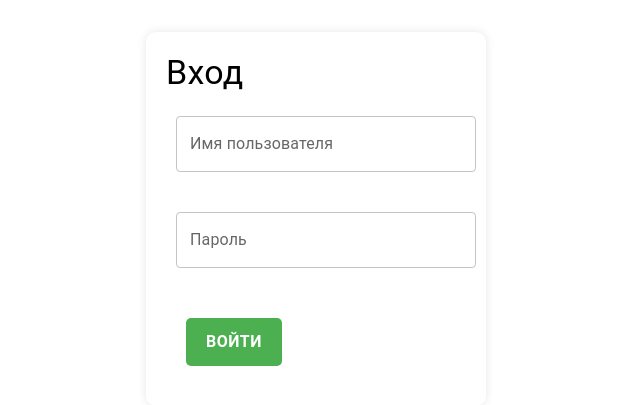
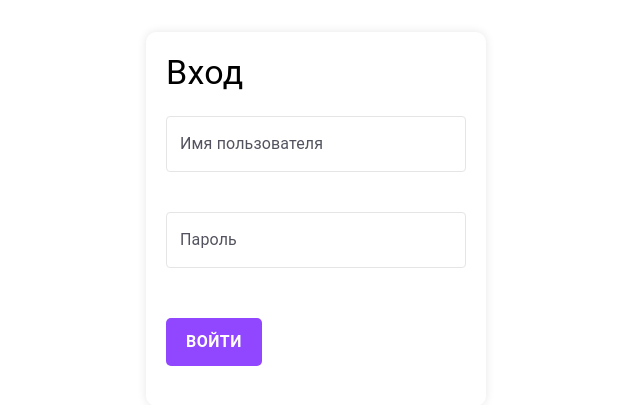
Before and after one commit to notees-no/MDT-web, a React (Create React App) app in the folder js-front1/: page /login in a window 1280 px wide. Shown: the part 181-586 px from the top of the page, without its empty margins (324-964 px from the left). Built offline with nearby package versions, Linux system fonts and the light colour scheme.

Commit message:
Замена структуры label на компоненты Card; Изменение темы; Обновление Дизайна

```diff
--- a/js-front1/src/App.js
+++ b/js-front1/src/App.js
@@ -1,26 +1,26 @@
 import React from 'react';
 import Form from './Form';
 import Table from './Table';
-import EmployeeAPI from "./api/service";
+import TwitchAPI from "./api/service";
 import Login from './Login';
 import { BrowserRouter, Routes, Route, Navigate } from 'react-router-dom';
 
-const initialEmployees = EmployeeAPI.all();
+const initialSubscriptions = TwitchAPI.all();
 
 function App() {
-  const [employees, setEmployees] = React.useState(initialEmployees);
+  const [subscriptions, setSubscriptions] = React.useState(initialSubscriptions);
   const [authenticatedUser, setAuthenticatedUser] = React.useState(null);
 
-  const delEmp = (id) => {
-    if (EmployeeAPI.delete(id)) {
-      setEmployees(employees.filter((employee) => employee.id !== id));
+  const delSubscription = (id) => {
+    if (TwitchAPI.delete(id)) {
+      setSubscriptions(subscriptions.filter((subscription) => subscription.id !== id));
     }
   };
 
-  const addEmployee = (employee) => {
-    const newEmployee = EmployeeAPI.add(employee);
-    if (newEmployee) {
-      setEmployees([...employees, newEmployee]);
+  const addSubscription = (subscription) => {
+    const newSubscription = TwitchAPI.add(subscription);
+    if (newSubscription) {
+      setSubscriptions([...subscriptions, newSubscription]);
     }
   };
 
@@ -30,8 +30,8 @@ function App() {
         <Route path="/login" element={<Login setAuthenticatedUser={setAuthenticatedUser} />} />
         <Route path="/main" element={authenticatedUser ? (
           <div>
-            <Form handleSubmit={addEmployee} inEmployee={{ name: "", job: "", address: "" }} />
-            <Table employees={employees} delEmployee={delEmp} />
+            <Form handleSubmit={addSubscription} inSubscription={{ name: "", category: "", followers: 0, lastStream: "" }} />
+            <Table subscriptions={subscriptions} delSubscription={delSubscription} />
           </div>
         ) : <Navigate to="/login" />} />
         <Route path="*" element={<Navigate to="/login" />} />
--- a/js-front1/src/Form.js
+++ b/js-front1/src/Form.js
@@ -1,44 +1,52 @@
 import React from "react";
 import { ThemeProvider } from '@mui/material/styles';
-import { TextField, Button } from '@mui/material';
+import { TextField, Button, Box } from '@mui/material';
 import formTheme from './formTheme';
 
-const Form = ({ handleSubmit, inEmployee }) => {
-  const [employee, setEmployee] = React.useState(inEmployee);
+const Form = ({ handleSubmit, inSubscription }) => {
+  const [subscription, setSubscription] = React.useState(inSubscription);
 
   const handleChange = (event) => {
     const { name, value } = event.target;
-    setEmployee({ ...employee, [name]: value });
+    setSubscription({ ...subscription, [name]: value });
   };
 
   const onSubmit = (event) => {
     event.preventDefault();
-    handleSubmit(employee);
+    handleSubmit(subscription);
+    setSubscription(inSubscription);
   };
 
+  // Box используем как контейнер формы
   return (
     <ThemeProvider theme={formTheme}>
-      <form onSubmit={onSubmit}>
+      <Box component="form" onSubmit={onSubmit} sx={{
+        '& .MuiTextField-root': { m: 1, width: '25ch' }, // Стили для всех TextField
+        padding: '24px',
+        backgroundColor: '#f7f7f8',
+        borderRadius: '8px',
+      }}>
         <TextField
-          label="Name"
+          label="Название"
           name="name"
-          value={employee.name}
+          value={subscription.name}
           onChange={handleChange}
         />
         <TextField
-          label="Job"
-          name="job"
-          value={employee.job}
+          label="Категоря"
+          name="category"
+          value={subscription.category}
           onChange={handleChange}
         />
         <TextField
-          label="Address"
-          name="address"
-          value={employee.address}
+          label="Подписчики"
+          name="followers"
+          type="number"
+          value={subscription.followers}
           onChange={handleChange}
         />
-        <Button type="submit">Add</Button>
-      </form>
+        <Button type="submit" variant="contained" sx={{ mt: 2 }}>Отслеживать</Button>
+      </Box>
     </ThemeProvider>
   );
 };
--- a/js-front1/src/Table.js
+++ b/js-front1/src/Table.js
@@ -1,38 +1,37 @@
 import React from "react";
 import { ThemeProvider } from '@mui/material/styles';
-import { Table, TableHead, TableRow, TableCell, TableBody } from '@mui/material';
-import Button from '@mui/material/Button';
+import { Card, CardContent, Typography, Button, Box } from '@mui/material';
 import tableTheme from './tableTheme';
 
-const EmployeeTable = ({ employees, delEmployee }) => {
+const SubscriptionTable = ({ subscriptions, delSubscription }) => {
   return (
+    // Box - это контейнер с отступами
+    // Мап каждую подписку в отдельную карточку
+    // variant="h5" - заголовок 5-го уровня
+    // toLocaleString() форматирует число для удобного чтения
     <ThemeProvider theme={tableTheme}>
-      <Table>
-        <TableHead>
-          <TableRow>
-            <TableCell>Name</TableCell>
-            <TableCell>Job</TableCell>
-            <TableCell>Address</TableCell>
-            <TableCell>Remove</TableCell>
-          </TableRow>
-        </TableHead>
-        <TableBody>
-          {employees.map((employee, index) => {
-            return (
-              <TableRow key={index}>
-                <TableCell>{employee.name}</TableCell>
-                <TableCell>{employee.job}</TableCell>
-                <TableCell>{employee.address}</TableCell>
-                <TableCell>
-                  <Button onClick={() => delEmployee(employee.id)}>Delete</Button>
-                </TableCell>
-              </TableRow>
-            );
-          })}
-        </TableBody>
-      </Table>
+      <Box sx={{ padding: '24px' }}>
+        {subscriptions.map((subscription, index) => (
+          <Card key={index} sx={{ marginBottom: '16px' }}>
+            <CardContent>
+              <Typography variant="h5" component="div">
+                {subscription.name}
+              </Typography>
+              <Typography color="text.secondary">
+                Категория: {subscription.category}
+              </Typography>
+              <Typography color="text.secondary">
+                Подписчики: {subscription.followers.toLocaleString()}
+              </Typography>
+              <Button onClick={() => delSubscription(subscription.id)}>
+                Перестать отслеживать
+              </Button>
+            </CardContent>
+          </Card>
+        ))}
+      </Box>
     </ThemeProvider>
   );
 };
 
-export default EmployeeTable;
+export default SubscriptionTable;
--- a/js-front1/src/formTheme.js
+++ b/js-front1/src/formTheme.js
@@ -5,23 +5,31 @@ const formTheme = createTheme({
     MuiTextField: {
       styleOverrides: {
         root: {
-          margin: '10px',
-          width: '100%',
+          marginBottom: '16px',
+          '& .MuiOutlinedInput-root': {
+            '& fieldset': {
+              borderColor: '#E5E5E5', // Светлый цвет границы поля ввода
+            },
+            '&:hover fieldset': {
+              borderColor: '#9146FF', // Фиолетовый цвет при наведении
+            },
+          },
+          '& .MuiInputLabel-root': {
+            color: '#53535F', // Цвет названий
+          },
+          '& .MuiInputBase-input': {
+            color: '#0E0E10', // Цвет текста ввода
+          },
         },
       },
     },
     MuiButton: {
       styleOverrides: {
         root: {
-          margin: '20px',
-          padding: '10px 20px',
-          fontSize: '16px',
-          fontWeight: 'bold',
-          borderRadius: '5px',
-          backgroundColor: '#4CAF50',
-          color: '#fff',
+          backgroundColor: '#9146FF', // Основной цвет кнопки
+          color: 'white',
           '&:hover': {
-            backgroundColor: '#6ecc72',
+            backgroundColor: '#772CE8', // Фиолетовый цвет при наведении
           },
         },
       },
--- a/js-front1/src/loginTheme.js
+++ b/js-front1/src/loginTheme.js
@@ -5,23 +5,37 @@ const loginTheme = createTheme({
     MuiTextField: {
       styleOverrides: {
         root: {
-          margin: '10px',
+          margin: '10px 0',
           width: '100%',
+          '& .MuiOutlinedInput-root': {
+            '& fieldset': {
+              borderColor: '#E5E5E5', // Светлый цвет границы поля ввода
+            },
+            '&:hover fieldset': {
+              borderColor: '#9146FF', // Фиолетовый цвет при наведении
+            },
+          },
+          '& .MuiInputLabel-root': {
+            color: '#53535F', // Цвет названий
+          },
+          '& .MuiInputBase-input': {
+            color: '#0E0E10', // Цвет текста ввода
+          },
         },
       },
     },
     MuiButton: {
       styleOverrides: {
         root: {
-          margin: '20px',
-          padding: '10px 20px',
-          fontSize: '16px',
-          fontWeight: 'bold',
-          borderRadius: '5px',
-          backgroundColor: '#4CAF50',
-          color: '#fff',
+          margin: '20px 0', // Верхний и нижний отступ для кнопки
+          padding: '10px 20px', // Внутренние отступы кнопки
+          fontSize: '16px', // Размер шрифта текста кнопки
+          fontWeight: 'bold', // Жирный шрифт для текста кнопки
+          borderRadius: '5px', // Скругление углов кнопки
+          backgroundColor: '#9146FF', // Цвет фона кнопки
+          color: '#fff', // Цвет текста кнопки
           '&:hover': {
-            backgroundColor: '#6ecc72',
+            backgroundColor: '#772CE8', // Цвет при наведении на кнопку
           },
         },
       },
--- a/js-front1/src/tableTheme.js
+++ b/js-front1/src/tableTheme.js
@@ -2,25 +2,30 @@ import { createTheme } from '@mui/material/styles';
 
 const tableTheme = createTheme({
   components: {
-    MuiTable: {
+    MuiCard: {
       styleOverrides: {
-        root : {
-          border: '1px solid #ccc',
+        root: {
+          marginBottom: '16px', // Отступ снизу для карточек
+          boxShadow: '0 4px 6px rgba(0, 0, 0, 0.1)', // Тень для карточек
+          backgroundColor: '#ffffff', // Белый фон карточек
         },
       },
     },
-    MuiTableCell: {
+    MuiTypography: {
       styleOverrides: {
         root: {
-          fontWeight: 'bold',
+          marginBottom: '8px', // Отступ снизу для текста
         },
       },
     },
     MuiButton: {
       styleOverrides: {
         root: {
-          backgroundColor: 'red',
-          color: 'white',
+          backgroundColor: '#9146FF', // Цвет фона кнопки
+          color: 'white', // Цвет текста кнопки
+          '&:hover': {
+            backgroundColor: '#772CE8', // Цвет фона кнопки при наведении
+          },
         },
       },
     },
```
Also changed, not shown: js-front1/src/api/service.js (+27 -26 lines).
